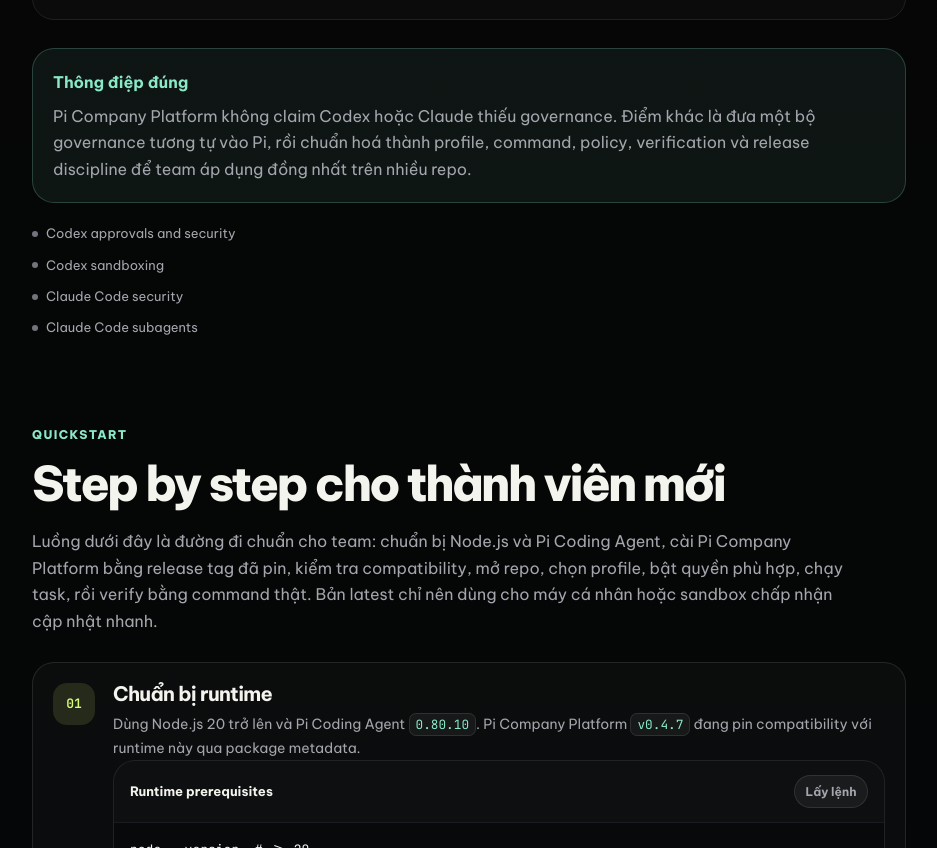
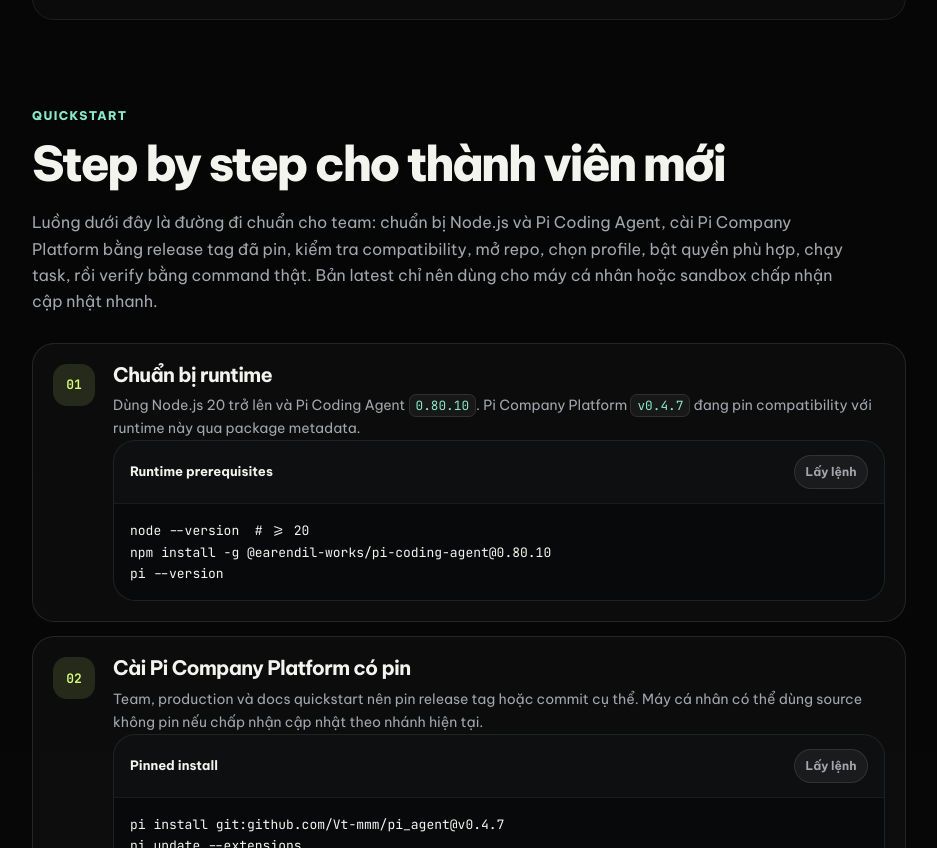
Before and after one commit to Vt-mmm/pi_agent, a website: page docs-site/index.html in a window 1280 px wide. Shown: the part 1876-2724 px from the top of the page, without its empty margins (318-1255 px from the left). Drawn offline with Linux system fonts and the light colour scheme.

Commit message:
docs: remove comparison callout from docs site

```diff
--- a/docs-site/index.html
+++ b/docs-site/index.html
@@ -680,32 +680,6 @@
         margin-top: 28px;
       }
 
-      .source-links {
-        display: grid;
-        gap: 10px;
-        margin-top: 20px;
-      }
-
-      .source-links a {
-        display: inline-flex;
-        align-items: center;
-        gap: 8px;
-        color: var(--muted);
-        font-size: 13px;
-      }
-
-      .source-links a::before {
-        content: "";
-        width: 6px;
-        height: 6px;
-        border-radius: 999px;
-        background: var(--muted-2);
-      }
-
-      .source-links a:hover::before {
-        background: var(--accent);
-      }
-
       .footer {
         margin-top: 90px;
         padding-top: 28px;
@@ -947,18 +921,6 @@
                 </tbody>
               </table>
             </div>
-
-            <div class="callout ok-callout">
-              <strong>Thông điệp đúng</strong>
-              <p>Pi Company Platform không claim Codex hoặc Claude thiếu governance. Điểm khác là đưa một bộ governance tương tự vào Pi, rồi chuẩn hoá thành profile, command, policy, verification và release discipline để team áp dụng đồng nhất trên nhiều repo.</p>
-            </div>
-
-            <div class="source-links" aria-label="Nguồn chính thức cho phần so sánh">
-              <a href="https://developers.openai.com/codex/agent-approvals-security" target="_blank" rel="noopener noreferrer">Codex approvals and security</a>
-              <a href="https://developers.openai.com/codex/concepts/sandboxing" target="_blank" rel="noopener noreferrer">Codex sandboxing</a>
-              <a href="https://docs.anthropic.com/en/docs/claude-code/security" target="_blank" rel="noopener noreferrer">Claude Code security</a>
-              <a href="https://docs.anthropic.com/en/docs/claude-code/sub-agents" target="_blank" rel="noopener noreferrer">Claude Code subagents</a>
-            </div>
           </section>
 
           <section class="section" id="quickstart">
```
